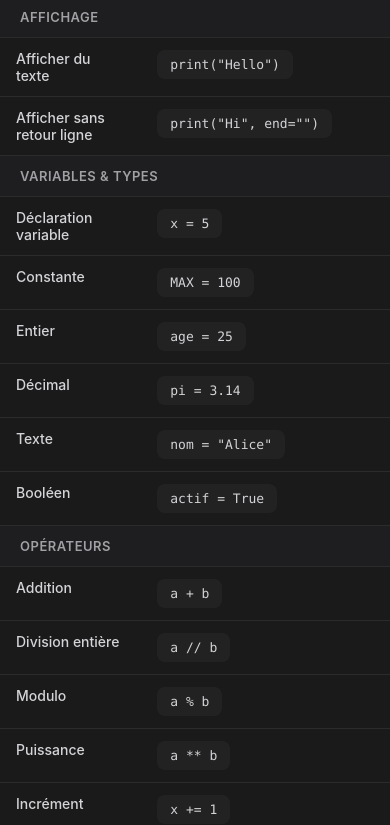
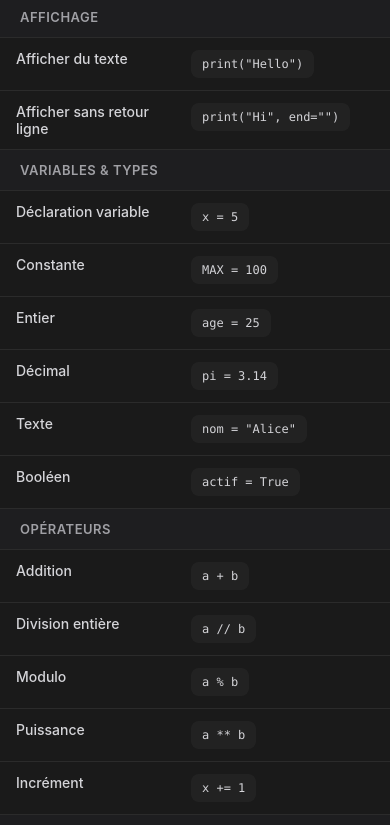
Before and after one commit to DNSZLSK/py2java, a plain HTML site: page index.html in a window 390 px wide. Shown: the part 222-1047 px from the top of the page. Drawn offline with Linux system fonts and the light colour scheme.

Commit message:
Fix des bugs de padding sur IOS

```diff
--- a/index.html
+++ b/index.html
@@ -104,7 +104,6 @@
             border-radius: 12px;
             color: var(--text-primary);
             font-size: 14px;
-            transition: all 0.3s ease;
         }
 
         .search-input::placeholder {
@@ -142,7 +141,6 @@
             display: flex;
             align-items: center;
             justify-content: center;
-            transition: all 0.3s ease;
         }
 
         .icon-btn:hover {
@@ -154,7 +152,6 @@
             width: 20px;
             height: 20px;
             color: var(--text-primary);
-            transition: all 0.3s ease;
         }
 
         /* Theme Toggle */
@@ -515,9 +512,12 @@
             }
 
             code {
-                font-size: 13px;
-                padding: 6px 12px;
-                white-space: nowrap;
+                font-size: 12px;
+                padding: 6px 10px;
+                white-space: normal;
+                word-break: break-all;
+                display: inline-block;
+                max-width: 100%;
             }
 
             .tooltip {
```
